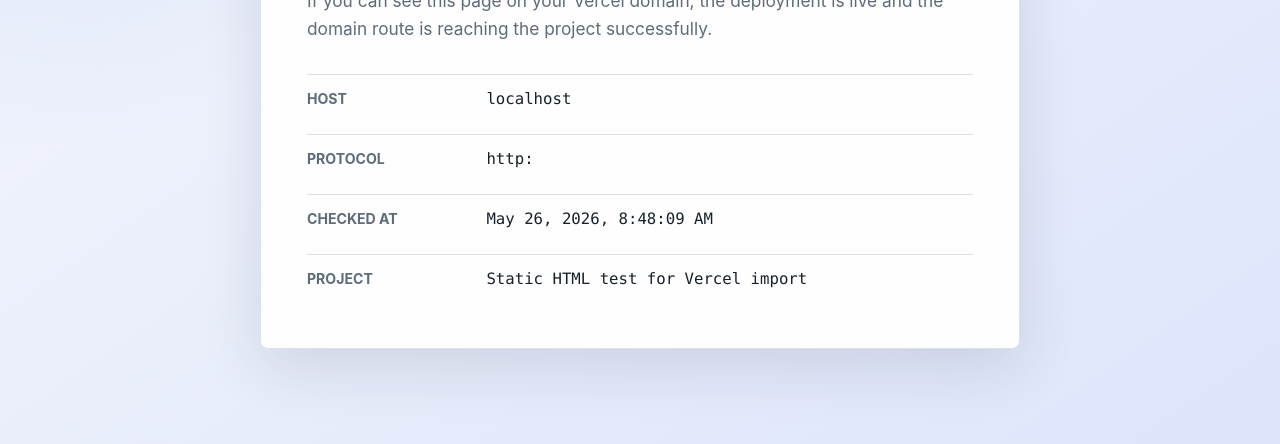
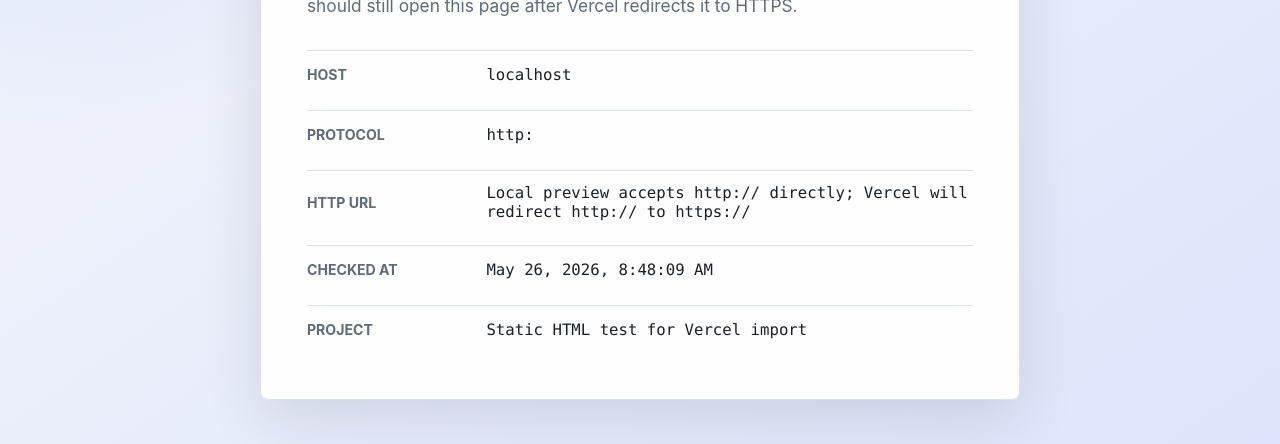
Before and after one commit to tardis79/shiny-octo-tribble, a website: page vercel/index.html in a window 1280 px wide. Shown: the part 356-800 px from the top of the page. Drawn offline with Linux system fonts and the light colour scheme.

Commit message:
Add files via upload

```diff
--- a/vercel/index.html
+++ b/vercel/index.html
@@ -160,7 +160,8 @@
       <h1>Vercel is serving this page.</h1>
       <p>
         If you can see this page on your Vercel domain, the deployment is live and the
-        domain route is reaching the project successfully.
+        domain route is reaching the project successfully. Typing an HTTP URL on Vercel
+        should still open this page after Vercel redirects it to HTTPS.
       </p>
 
       <dl>
@@ -171,6 +172,10 @@
         <div class="row">
           <dt>Protocol</dt>
           <dd id="protocol">Loading...</dd>
+        </div>
+        <div class="row">
+          <dt>HTTP URL</dt>
+          <dd id="http-behavior">Loading...</dd>
         </div>
         <div class="row">
           <dt>Checked At</dt>
@@ -189,6 +194,10 @@
       document.getElementById("host").textContent = window.location.host || "local file";
       document.getElementById("protocol").textContent =
         window.location.protocol === "file:" ? "file:// local preview" : window.location.protocol;
+      document.getElementById("http-behavior").textContent =
+        window.location.hostname.endsWith(".vercel.app") && window.location.protocol === "https:"
+          ? "OK: Vercel accepts http:// visits by redirecting them to https://"
+          : "Local preview accepts http:// directly; Vercel will redirect http:// to https://";
       document.getElementById("checked-at").textContent = now.toLocaleString(undefined, {
         dateStyle: "medium",
         timeStyle: "medium",
```
Also changed, not shown: vercel/README.md.
